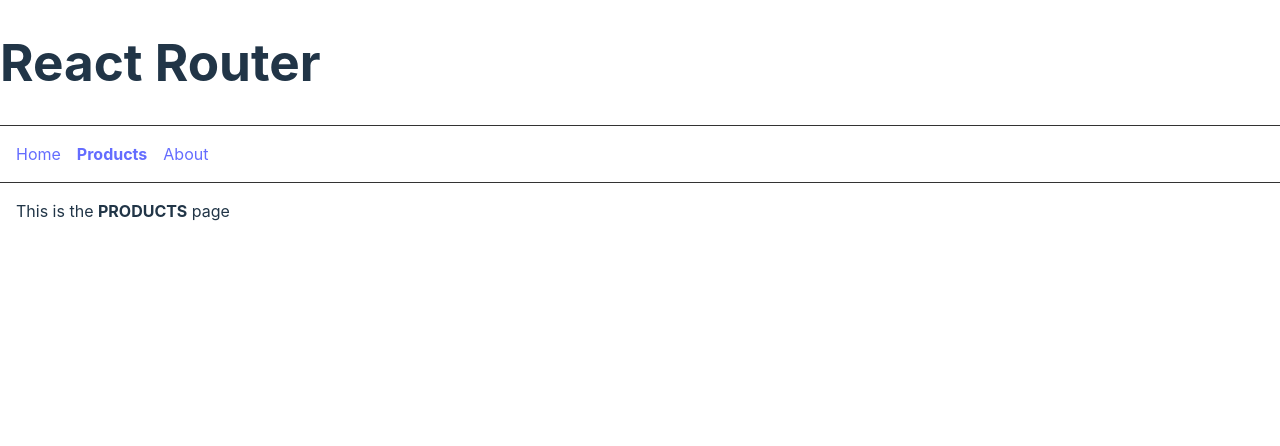
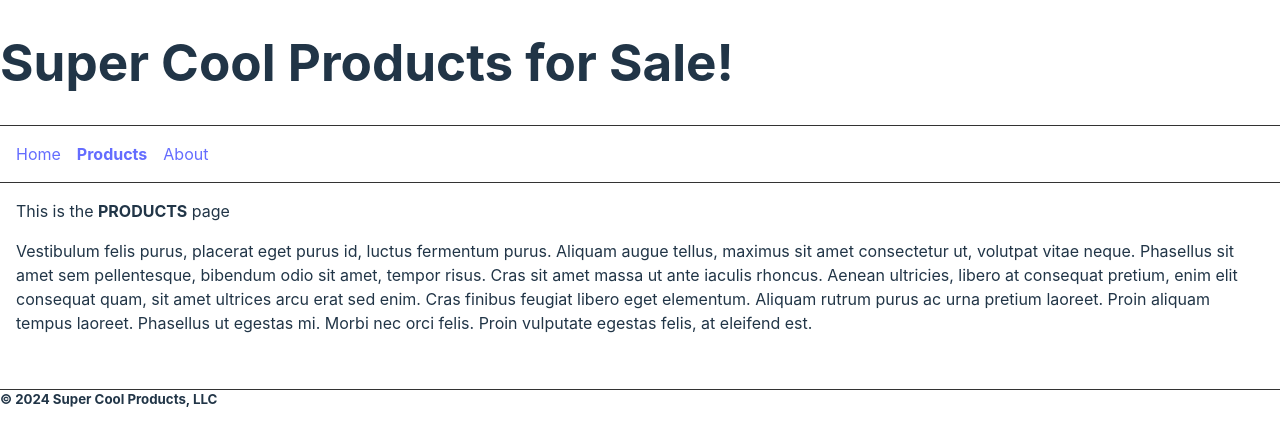
Before and after one commit to jgrissom/react-router, a React (Vite) app: page /products in a window 1280 px wide. Shown: the top 446 px of the page. Built offline with nearby package versions, Linux system fonts and the light colour scheme.

Commit message:
[1.10] Lorem ipsum...

```diff
--- a/src/App.jsx
+++ b/src/App.jsx
@@ -10,7 +10,7 @@ function App() {
   });
   return (
     <div>
-      <h1>React Router</h1>
+      <h1>Super Cool Products for Sale!</h1>
       <nav>
         <NavLink to="/home" style={style}>
           Home
@@ -31,6 +31,9 @@ function App() {
           <Route path="*" element={<NoMatch />} />
         </Routes>
       </div>
+      <h5 style={{ borderTop: "solid #333 1px" }}>
+        &copy; 2024 Super Cool Products, LLC
+      </h5>
     </div>
   );
 }
--- a/src/components/About.jsx
+++ b/src/components/About.jsx
@@ -2,6 +2,15 @@ function About() {
   return (
     <div>
       This is the <strong>ABOUT</strong> page
+      <p>
+        Donec ut neque eu arcu convallis vestibulum. Donec iaculis magna eu
+        dolor malesuada bibendum. Pellentesque efficitur malesuada justo. Donec
+        fermentum luctus dui, vel porta sapien pretium id. Praesent sit amet
+        lacinia sapien, eget sagittis diam. Integer non lectus augue. Nam
+        posuere efficitur eleifend. Praesent consectetur purus at ullamcorper
+        mattis. Vestibulum dolor lorem, viverra sit amet porttitor ut, consequat
+        sit amet nisl.
+      </p>
     </div>
   );
 }
--- a/src/components/Home.jsx
+++ b/src/components/Home.jsx
@@ -2,6 +2,16 @@ function Home() {
   return (
     <div>
       This is the <strong>HOME</strong> page
+      <p>
+        Lorem ipsum dolor sit amet, consectetur adipiscing elit. Mauris id
+        libero maximus, hendrerit ex vel, mollis leo. Donec eu augue aliquet,
+        vulputate felis ut, vehicula lorem. Nulla vel nunc odio. Pellentesque
+        dictum felis sed orci consequat tempus ut nec velit. Proin eget erat
+        sapien. Etiam lacinia nunc a purus maximus dictum. Ut tempor suscipit
+        risus, et fringilla eros rutrum in. Integer justo odio, lacinia id
+        rutrum vel, dignissim vitae mauris. Nam enim lectus, convallis quis quam
+        quis, luctus volutpat felis. Quisque id rhoncus justo.
+      </p>
     </div>
   );
 }
--- a/src/components/Products.jsx
+++ b/src/components/Products.jsx
@@ -2,6 +2,17 @@ function Products() {
   return (
     <div>
       This is the <strong>PRODUCTS</strong> page
+      <p>
+        Vestibulum felis purus, placerat eget purus id, luctus fermentum purus.
+        Aliquam augue tellus, maximus sit amet consectetur ut, volutpat vitae
+        neque. Phasellus sit amet sem pellentesque, bibendum odio sit amet,
+        tempor risus. Cras sit amet massa ut ante iaculis rhoncus. Aenean
+        ultricies, libero at consequat pretium, enim elit consequat quam, sit
+        amet ultrices arcu erat sed enim. Cras finibus feugiat libero eget
+        elementum. Aliquam rutrum purus ac urna pretium laoreet. Proin aliquam
+        tempus laoreet. Phasellus ut egestas mi. Morbi nec orci felis. Proin
+        vulputate egestas felis, at eleifend est.
+      </p>
     </div>
   );
 }
```
